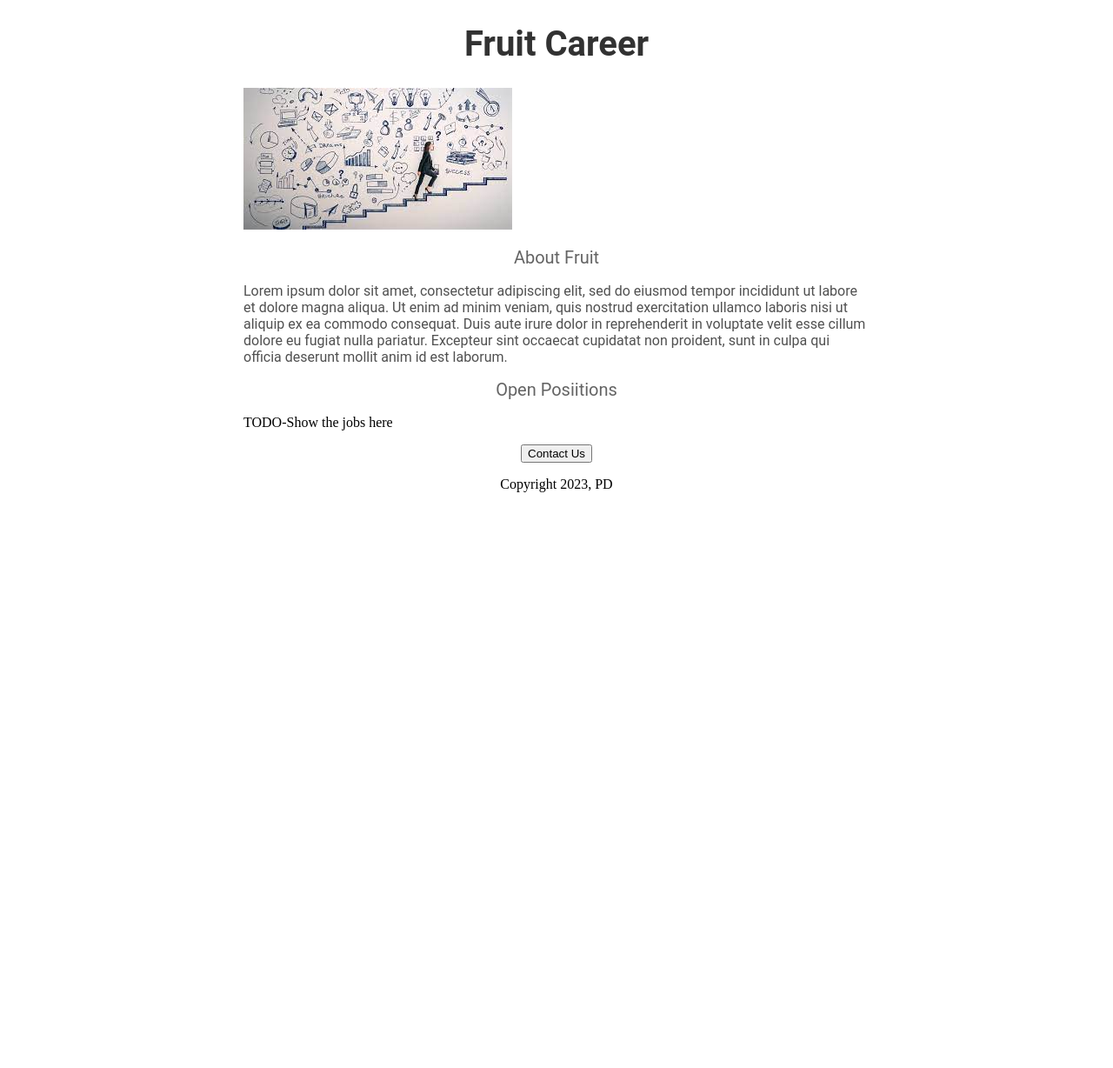
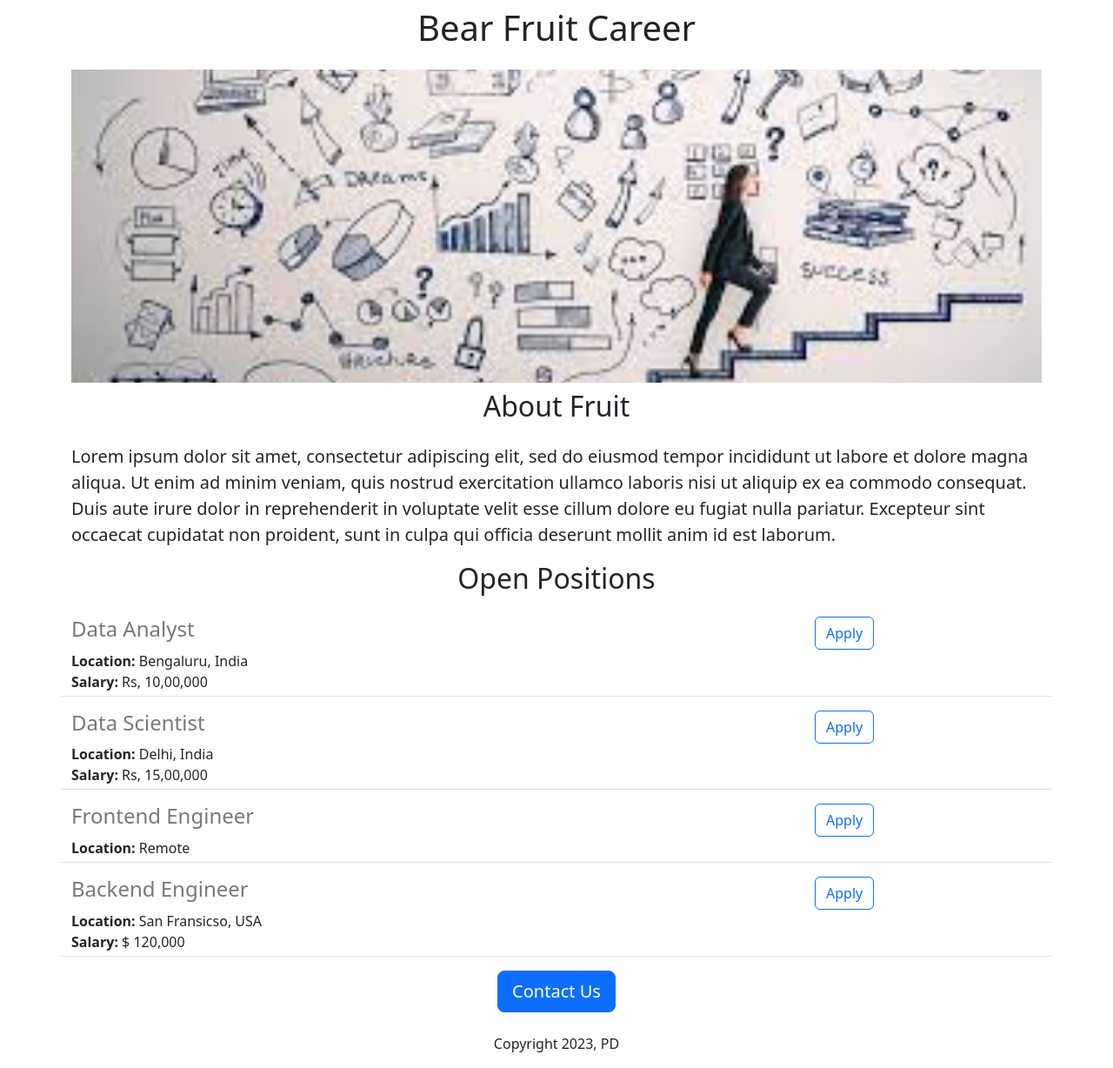
Before and after one commit to pd27dixit/pd_web, a Flask app: page / in a window 1280 px wide. Shown: the whole page at 87% size. Before the commit the page ends 566 px from the top, so only its background shows below. Run offline with Flask 2, Linux system fonts and the light colour scheme.

Commit message:
added dynamic data and api route

```diff
--- a/app.py
+++ b/app.py
@@ -1,11 +1,45 @@
-from flask import Flask, render_template
+from flask import Flask, render_template, jsonify
 
-app = Flask(__name__) # __name__ default is __main__
+app = Flask(__name__)  # __name__ default is __main__
+
+JOBS = [
+  {
+    'id': 1,
+    'title': 'Data Analyst',
+    'location': 'Bengaluru, India',
+    'salary': 'Rs, 10,00,000'
+  },
+  {
+    'id': 2,
+    'title': 'Data Scientist',
+    'location': 'Delhi, India',
+    'salary': 'Rs, 15,00,000'
+  },
+  {
+    'id': 3,
+    'title': 'Frontend Engineer',
+    'location': 'Remote',
+  },
+  {
+    'id': 3,
+    'title': 'Backend Engineer',
+    'location': 'San Fransicso, USA',
+    'salary': '$ 120,000'
+  },
+]
+
+
 @app.route("/")
 def hello_world():
-  return render_template('home.html')
+  return render_template('home.html', jobs=JOBS, company_name='Bear Fruit')
+
+
+@app.route("/api/jobs")
+def list_jobs():
+  return jsonify(JOBS)
+
 
 print(__name__)
 if __name__ == "__main__":
   # print("I am inside the if now")
-  app.run(host='0.0.0.0',debug=True)
+  app.run(host='0.0.0.0', debug=True)
--- a/templates/home.html
+++ b/templates/home.html
@@ -2,57 +2,39 @@
  <html>
    <head>
      <title>Priyanshi_d</title>
+     <meta charset="utf-8">
+     <meta name="viewport" content="width=device-width, initialscale=1">
+     <link href="https://cdn.jsdelivr.net/npm/bootstrap@5.2.3/dist/css/bootstrap.min.css" rel="stylesheet" integrity="sha384-rbsA2VBKQhggwzxH7pPCaAqO46MgnOM80zW1RWuH61DGLwZJEdK2Kadq2F9CUG65" crossorigin="anonymous">
      <style>
-       h1 {
-         font-size: 40px;
-         font-family: Roboto;
-         font-weight: bold;
-         color: rgb(50,50,50);
-         text-align: center;
-
-       }
-  cover#banner {
+       #banner {
+         height: 360px;
          width: 100%;
-         height: 360px;
          object-fit: cover;
-
-       }
-       h2{
-         font-size: 20px;
-         font-family: Roboto;
-         color: rgb(100,100,100);
-         text-align: center;
-         font-weight: normal;
-       }
-
-       .bodytext{
-         font-family: Roboto;
-         color: rgb(80,80,80);
-       }
-       #container{
-         max-width :720px;
-         margin: 0 auto;
-       }
-       .button-container-div{
-         text-align: center;
        }
      </style>
    </head>
    <body>
-     <div id ="container">
-     <h1>Fruit Career</h1>
-     <img  id="banner"  src="https://pdweb.priyanshidixit.repl.co/static/banner.jpeg">
-     <h2>About Fruit</h2>
-     <p class="bodytext">
+     <div class="container">
+     <h1 class ="text-center mt-2 mb-4">
+       {{company_name}} Career
+     </h1>
+     <img class="img-fluid" id="banner"  src="https://pdweb.priyanshidixit.repl.co/static/banner.jpeg">
+     <h2 class="text-center mt-2 mb-4">About Fruit</h2>
+     <p class="lead">
        Lorem ipsum dolor sit amet, consectetur adipiscing elit, sed do eiusmod tempor incididunt ut labore et dolore magna aliqua. Ut enim ad minim veniam, quis nostrud exercitation ullamco laboris nisi ut aliquip ex ea commodo consequat. Duis aute irure dolor in reprehenderit in voluptate velit esse cillum dolore eu fugiat nulla pariatur. Excepteur sint occaecat cupidatat non proident, sunt in culpa qui officia deserunt mollit anim id est laborum.
      </p>
-     <h2>Open Posiitions</h2>
-       <p class bodytext>TODO-Show the jobs here
-       </p>
+     <h2 class="text-center mt2 mb-4">Open Positions</h2>
+       <div>
+<!--          {{jobs}} -->
+         {% for job in jobs %}
+          {% include 'jobitem.html' %}
+         {% endfor %}
+      </div>
+
 <!--        <div class="button-container-div"> -->
-       <div style="text-align:center;">
-     <button>Contact Us</button>
-         <p>Copyright 2023, PD</p>
+       <div class="text-center">
+     <button class ="btn btn-primary btn-lg">Contact Us</button>
+         <p class="mt-4">Copyright 2023, PD</p>
        </div>
        </div>
    </body>
--- /dev/null
+++ b/templates/jobitem.html
@@ -0,0 +1,20 @@
+<div class="border-bottom row" style="margin-bottom:16px; padding-bottom: 4px">
+  <div class ="col-9">
+      <h4 style="color: rgb(120,120,120); margin-bottom:10px">
+        {{job['title']}}
+      </h4>
+      <div>
+        <b>Location:</b>
+        {{job['location']}}
+      </div>
+      {% if 'salary' in job %}
+       <div>
+          <b>Salary:</b>
+         {{job['salary']}}
+        </div>
+      {% endif %}
+  </div>
+  <div class ="col-3">
+    <button type="button" class="btn btn-outline-primary">Apply</button>
+  </div>
+</div>
```
